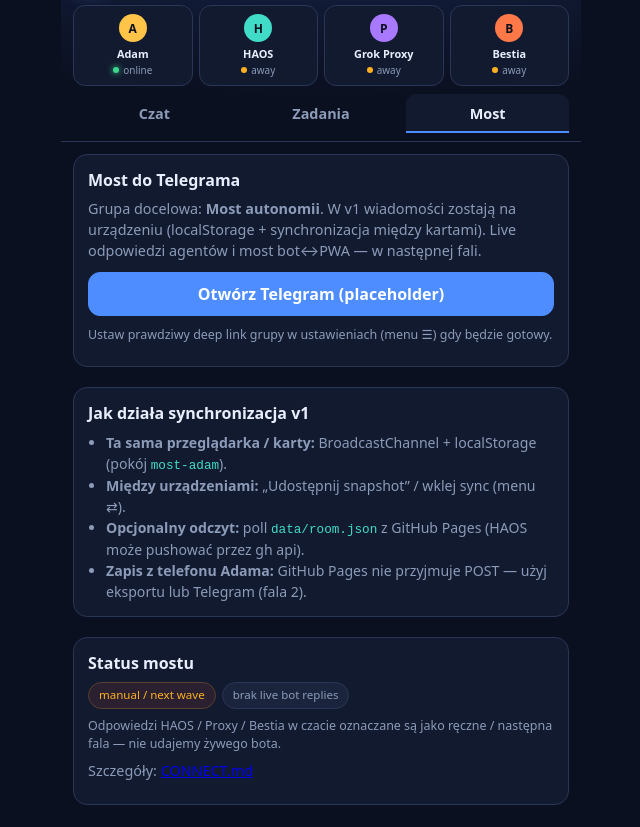
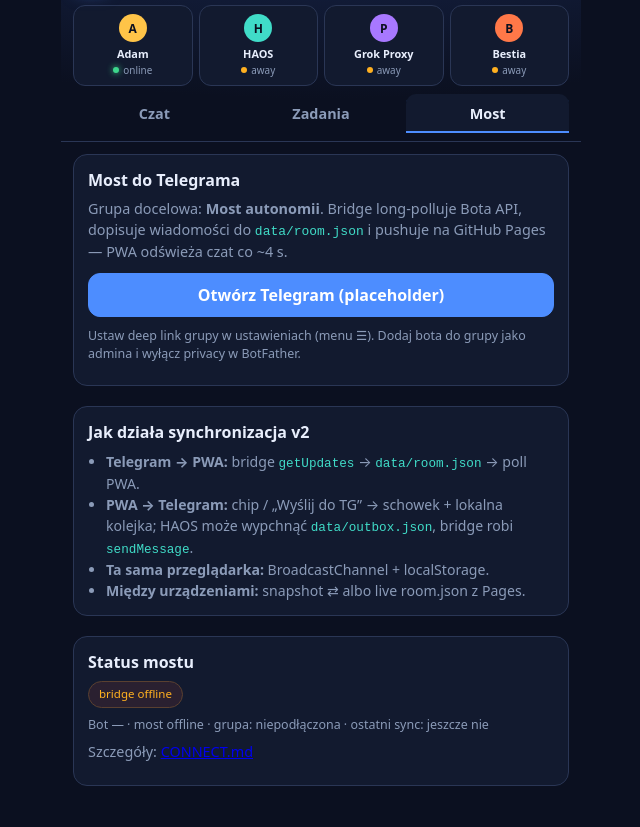
Before and after one commit to Haos1980/most-autonomii, a plain HTML site: page index.html in a window 1280 px wide. Both pictures are taken after a click on the tab "Most". Shown: the part 55-882 px from the top of the page, without its empty margins (319-959 px from the left). Drawn offline with Linux system fonts and the light colour scheme; no server answers.

Commit message:
feat(bridge): UI status + Wyślij do TG

```diff
--- a/index.html
+++ b/index.html
@@ -54,9 +54,11 @@
         <form class="composer" id="composer">
           <textarea id="input" rows="1" placeholder="Napisz jako Adam… (Enter = wyślij)" autocomplete="off" enterkeyhint="send"></textarea>
           <div class="composer-actions">
-            <button type="button" class="btn ghost" id="btnCopyTg" title="Kopiuj do Telegrama">📋 TG</button>
+            <button type="button" class="btn ghost" id="btnCopyTg" title="Kopiuj / kolejka do Telegrama">📋 TG</button>
+            <button type="button" class="btn ghost" id="btnSendTg" title="Wyślij do TG (kolejka mostu)">Wyślij do TG</button>
             <button type="submit" class="btn primary" id="btnSend">Wyślij</button>
           </div>
+          <p class="hint" id="outboxHint" style="margin:4px 8px 0;font-size:12px;opacity:.8"></p>
         </form>
       </section>
 
@@ -97,26 +99,25 @@
       <section id="panel-bridge" class="panel" role="tabpanel" hidden>
         <article class="card">
           <h2>Most do Telegrama</h2>
-          <p>Grupa docelowa: <strong>Most autonomii</strong>. W v1 wiadomości zostają na urządzeniu (localStorage + synchronizacja między kartami). Live odpowiedzi agentów i most bot↔PWA — w następnej fali.</p>
+          <p>Grupa docelowa: <strong>Most autonomii</strong>. Bridge long-polluje Bota API, dopisuje wiadomości do <code>data/room.json</code> i pushuje na GitHub Pages — PWA odświeża czat co ~4 s.</p>
           <a class="btn primary block" id="tgDeepLink" href="https://t.me/" target="_blank" rel="noopener">Otwórz Telegram (placeholder)</a>
-          <p class="hint">Ustaw prawdziwy deep link grupy w ustawieniach (menu ☰) gdy będzie gotowy.</p>
+          <p class="hint">Ustaw deep link grupy w ustawieniach (menu ☰). Dodaj bota do grupy jako admina i wyłącz privacy w BotFather.</p>
         </article>
         <article class="card">
-          <h2>Jak działa synchronizacja v1</h2>
+          <h2>Jak działa synchronizacja v2</h2>
           <ul class="bullets">
-            <li><strong>Ta sama przeglądarka / karty:</strong> BroadcastChannel + localStorage (pokój <code>most-adam</code>).</li>
-            <li><strong>Między urządzeniami:</strong> „Udostępnij snapshot” / wklej sync (menu ⇄).</li>
-            <li><strong>Opcjonalny odczyt:</strong> poll <code>data/room.json</code> z GitHub Pages (HAOS może pushować przez gh api).</li>
-            <li><strong>Zapis z telefonu Adama:</strong> GitHub Pages nie przyjmuje POST — użyj eksportu lub Telegram (fala 2).</li>
+            <li><strong>Telegram → PWA:</strong> bridge <code>getUpdates</code> → <code>data/room.json</code> → poll PWA.</li>
+            <li><strong>PWA → Telegram:</strong> chip / „Wyślij do TG” → schowek + lokalna kolejka; HAOS może wypchnąć <code>data/outbox.json</code>, bridge robi <code>sendMessage</code>.</li>
+            <li><strong>Ta sama przeglądarka:</strong> BroadcastChannel + localStorage.</li>
+            <li><strong>Między urządzeniami:</strong> snapshot ⇄ albo live room.json z Pages.</li>
           </ul>
         </article>
         <article class="card">
           <h2>Status mostu</h2>
           <p class="badge-row">
-            <span class="badge warn">manual / next wave</span>
-            <span class="badge">brak live bot replies</span>
+            <span class="badge warn" id="bridgeLiveBadge">bridge…</span>
           </p>
-          <p class="hint">Odpowiedzi HAOS / Proxy / Bestia w czacie oznaczane są jako ręczne / następna fala — nie udajemy żywego bota.</p>
+          <p id="bridgeStatusLine" class="hint">Ładowanie statusu mostu…</p>
           <p>Szczegóły: <a href="CONNECT.md" target="_blank" rel="noopener">CONNECT.md</a></p>
         </article>
       </section>
@@ -137,9 +138,10 @@
           <input type="url" id="cfgTgLink" placeholder="https://t.me/c/…" />
         </label>
         <label class="check">
-          <input type="checkbox" id="cfgPollRoom" />
-          Polluj <code>data/room.json</code> co 8 s
+          <input type="checkbox" id="cfgPollRoom" checked />
+          Polluj <code>data/room.json</code> co 4 s (most live)
         </label>
+        <p class="hint" id="cfgBridgeStatus">Status mostu: —</p>
         <label>Obecność Adama
           <select id="cfgPresence">
             <option value="online">online</option>
@@ -151,7 +153,7 @@
           <button type="button" class="btn primary" id="btnSaveCfg">Zapisz</button>
           <button type="button" class="btn ghost danger" id="btnClearAll">Wyczyść dane lokalne</button>
         </div>
-        <p class="hint">Wersja PWA v1 · Haos1980/most-autonomii</p>
+        <p class="hint">Wersja PWA v2 · most Telegram live · Haos1980/most-autonomii</p>
       </div>
     </aside>
 
```
